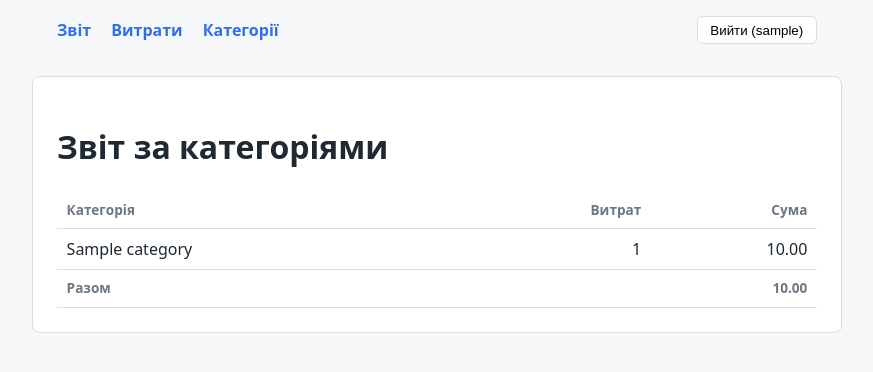
After one commit to luts26/django-expense-tracker, a Django app: page /expenses/report/ in a window 1280 px wide. The commit adds this page. Shown: the top 372 px of the page, without its empty margins (203-1076 px from the left). Run offline with Django 5.2, Linux system fonts and the light colour scheme; a user stored in the database is signed in; tables that the repository leaves empty hold one stand-in row (values such as "Sample post").

Commit message:
Add category report page and report view tests

```diff
--- /dev/null
+++ b/expenses/templates/expenses/expense_report.html
@@ -0,0 +1,37 @@
+{% extends "base.html" %}
+
+{% block title %}Звіт{% endblock %}
+
+{% block content %}
+<h1>Звіт за категоріями</h1>
+
+{% if rows %}
+    <table class="expenses">
+        <thead>
+            <tr>
+                <th>Категорія</th>
+                <th class="num">Витрат</th>
+                <th class="num">Сума</th>
+            </tr>
+        </thead>
+        <tbody>
+            {% for row in rows %}
+                <tr>
+                    <td>{{ row.category__name|default:"Без категорії" }}</td>
+                    <td class="num">{{ row.count }}</td>
+                    <td class="num">{{ row.total|floatformat:2 }}</td>
+                </tr>
+            {% endfor %}
+        </tbody>
+        <tfoot>
+            <tr>
+                <th>Разом</th>
+                <th></th>
+                <th class="num">{{ total|floatformat:2 }}</th>
+            </tr>
+        </tfoot>
+    </table>
+{% else %}
+    <p>Витрат поки немає.</p>
+{% endif %}
+{% endblock %}
--- a/expenses/urls.py
+++ b/expenses/urls.py
@@ -16,6 +16,7 @@ urlpatterns = [
     path("categories/", views.category_list, name="category-list"),
     path("categories/new/", views.category_create, name="category-create"),
     path("categories/<int:pk>/edit/", views.category_update, name="category-update"),
+    path("report/", views.expense_report, name="report"),
     path("new/", views.expense_create, name="create"),
     path("<int:pk>/edit/", views.expense_update, name="update"),
     path("<int:pk>/delete/", views.expense_delete, name="delete"),
--- a/expenses/views.py
+++ b/expenses/views.py
@@ -5,7 +5,7 @@ from django.contrib.auth.decorators import login_required
 from django.views.decorators.http import require_http_methods, require_POST
 from django.http import JsonResponse
 from django.shortcuts import get_object_or_404, redirect, render
-from django.db.models import Sum
+from django.db.models import Count, Sum
 
 
 from .forms import CategoryForm, ExpenseForm
@@ -96,6 +96,22 @@ def category_update(request, pk):
             "form": form,
             "title": "Редагувати категорію"
         }
+    )
+
+@login_required
+def expense_report(request):
+    rows = (
+        Expense.objects.filter(owner=request.user)
+        .values("category__name")
+        .annotate(total=Sum("amount"), count=Count("id"))
+        .order_by("-total")
+    )
+    total = sum(row["total"] for row in rows)
+
+    return render(
+        request,
+        "expenses/expense_report.html",
+        {"rows": rows, "total": total},
     )
 
 @login_required
--- a/templates/base.html
+++ b/templates/base.html
@@ -11,6 +11,7 @@
     <header class="topbar">
         {% if user.is_authenticated %}
             <nav>
+                <a href="{% url 'expenses:report' %}">Звіт</a>
                 <a href="{% url 'expenses:list' %}">Витрати</a>
                 <a href="{% url 'expenses:category-list' %}">Категорії</a>
             </nav>
```
Also changed, not shown: expenses/tests.py (+32 -0 lines).
